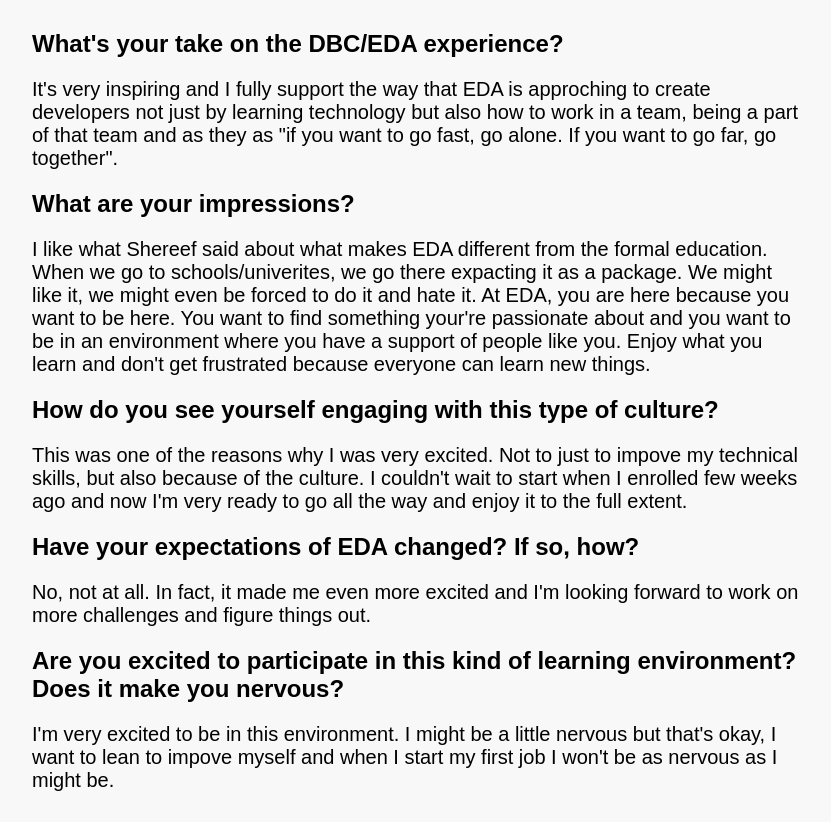
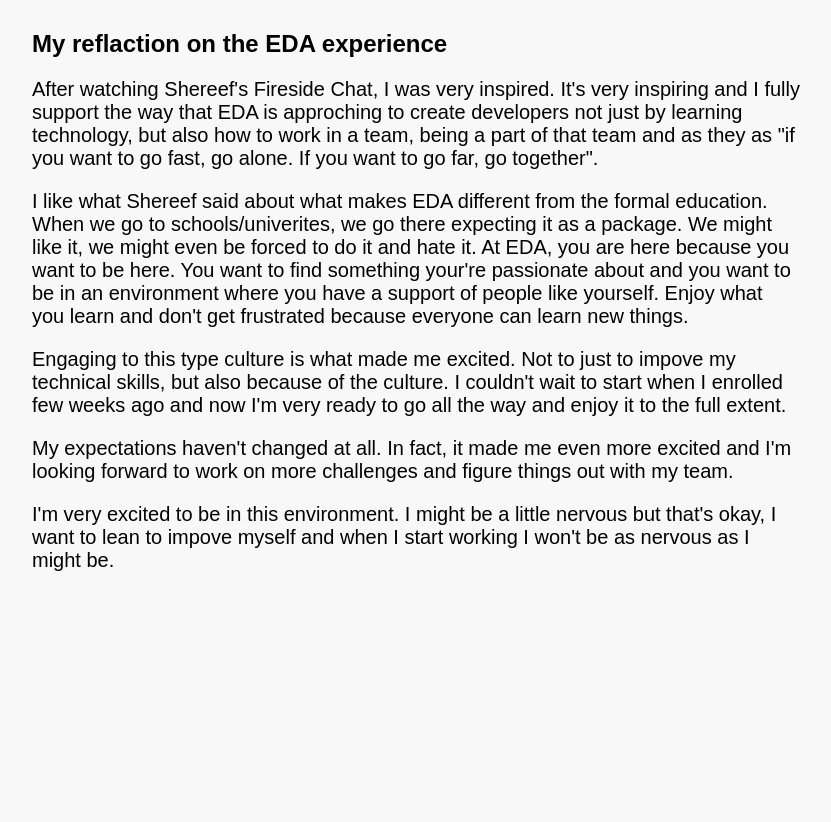
Before and after one commit to AhmedShab/AhmedShab.github.io, a plain HTML site: page blog/c1-reflection-blog.html in a window 1280 px wide. Shown: the whole page, without its empty margins (224-1055 px from the left). After the commit the page ends 800 px from the top, so only its background shows below. Drawn offline with Linux system fonts and the light colour scheme; files that its build step writes are made by us from their sources.

```diff
--- a/blog/c1-reflection-blog.html
+++ b/blog/c1-reflection-blog.html
@@ -3,33 +3,29 @@
 <head>
   <title>My journey of how I am becoming a successful developer</title>
   <meta charset="UTF-8">
-  <link href="styles/main.css" rel="stylesheet" type="text/css">
+  <link href="/styles/main.css" rel="stylesheet" type="text/css">
 </head>
 
 <body>
-  <h2>What's your take on the DBC/EDA experience?</h2>
+  <h2>My reflaction on the EDA experience</h2>
   <p>
-    It's very inspiring and I fully support the way that EDA is approching to create developers not just by learning technology but also how to work in a team,
+    After watching Shereef's Fireside Chat, I was very inspired. It's very inspiring and I fully support the way that EDA is approching to create developers not just by learning technology, but also how to work in a team,
     being a part of that team and as they as "if you want to go fast, go alone. If you want to go far, go together".
   </p>
-  <h2>What are your impressions?</h2>
   <p>
-    I like what Shereef said about what makes EDA different from the formal education. When we go to schools/univerites, we go there expacting it as a package. We might like it,
+    I like what Shereef said about what makes EDA different from the formal education. When we go to schools/univerites, we go there expecting it as a package. We might like it,
     we might even be forced to do it and hate it. At EDA, you are here because you want to be here. You want to find something your're passionate about and you want to be in
-    an environment where you have a support of people like you. Enjoy what you learn and don't get frustrated because everyone can learn new things.
+    an environment where you have a support of people like yourself. Enjoy what you learn and don't get frustrated because everyone can learn new things.
   </p>
-  <h2>How do you see yourself engaging with this type of culture?</h2>
   <p>
-    This was one of the reasons why I was very excited. Not to just to impove my technical skills, but also because of the culture. I couldn't wait to start when I enrolled few weeks
+    Engaging to this type culture is what made me excited. Not to just to impove my technical skills, but also because of the culture. I couldn't wait to start when I enrolled few weeks
     ago and now I'm very ready to go all the way and enjoy it to the full extent.
   </p>
-  <h2>Have your expectations of EDA changed? If so, how?</h2>
   <p>
-    No, not at all. In fact, it made me even more excited and I'm looking forward to work on more challenges and figure things out.
+    My expectations haven't changed at all. In fact, it made me even more excited and I'm looking forward to work on more challenges and figure things out with my team.
   </p>
-  <h2>Are you excited to participate in this kind of learning environment? Does it make you nervous?</h2>
   <p>
-    I'm very excited to be in this environment. I might be a little nervous but that's okay, I want to lean to impove myself and when I start my first job I won't be
+    I'm very excited to be in this environment. I might be a little nervous but that's okay, I want to lean to impove myself and when I start working I won't be
     as nervous as I might be.
   </p>
 </body>
```
Also changed, not shown: blog/c1-time-and-habits-blog.html (+3 -6 lines), index.html (+7 -1 lines), 1 other file.
